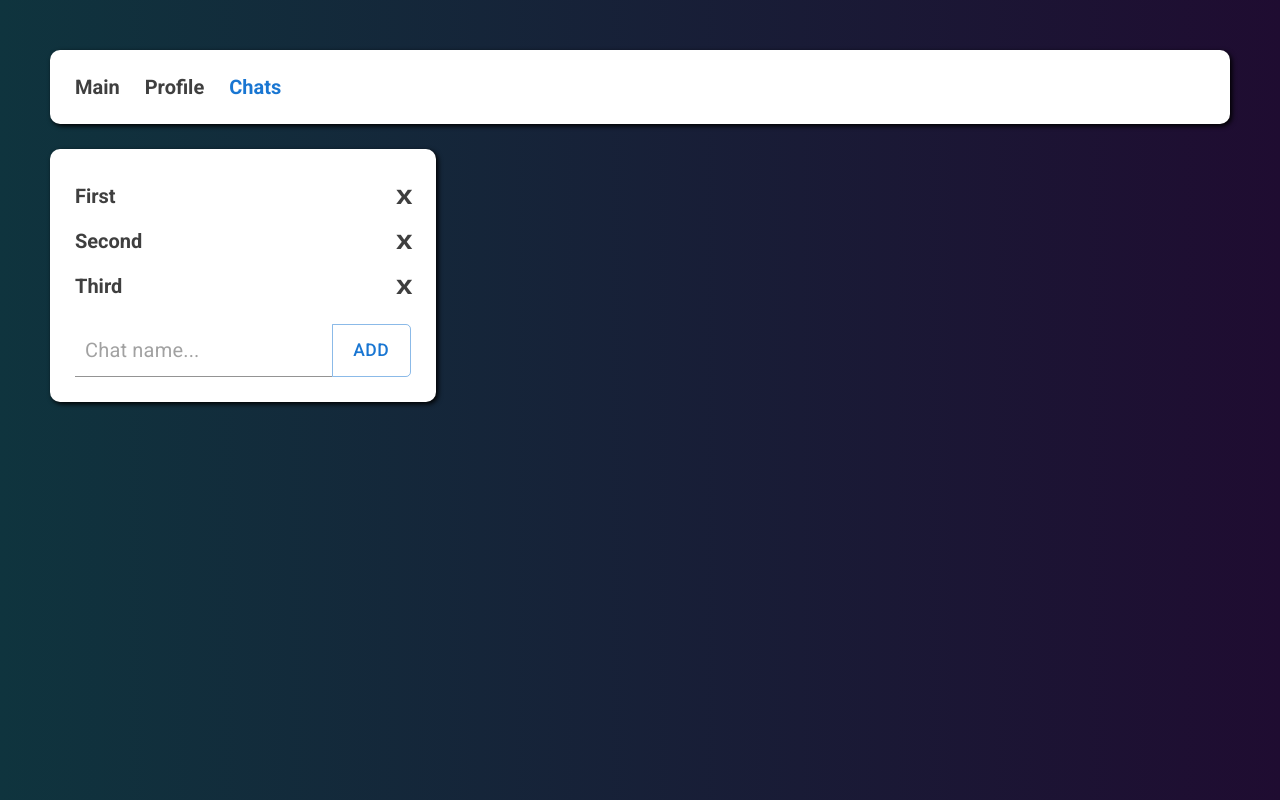
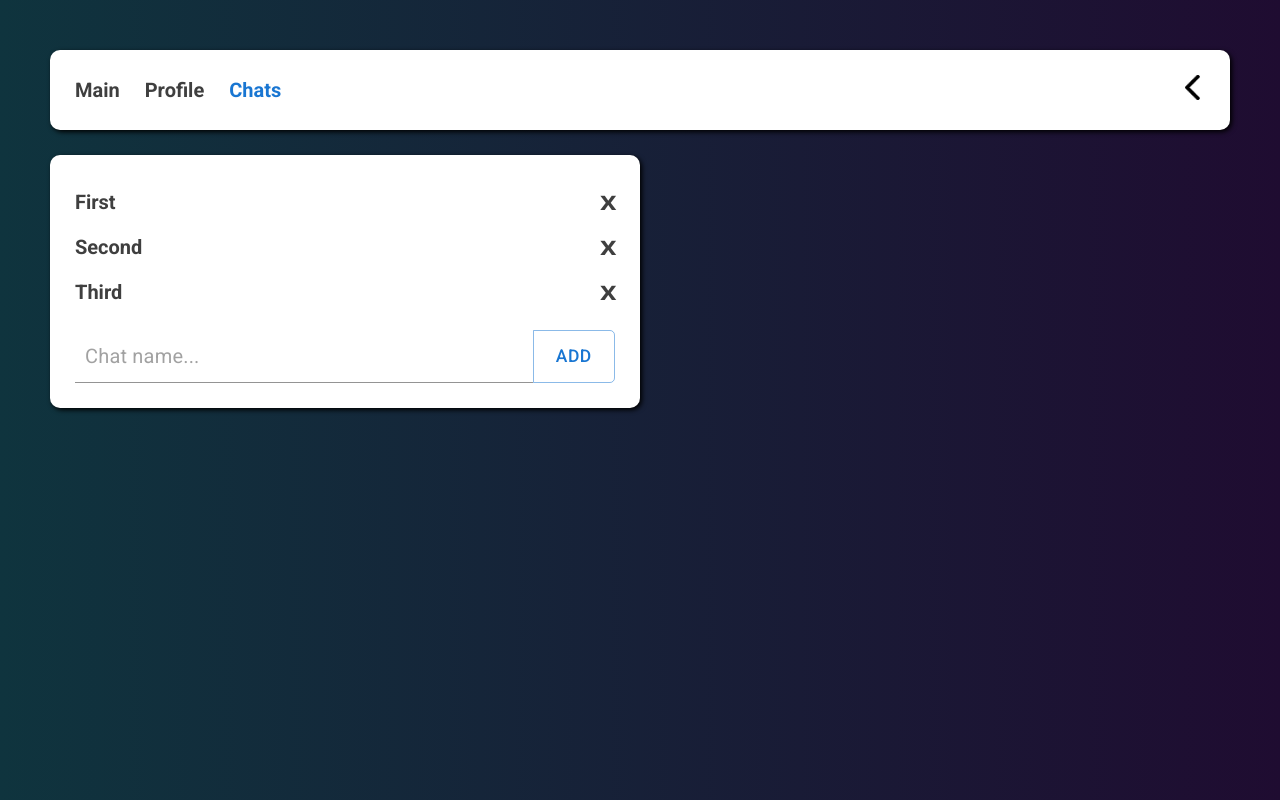
Before and after one commit to Nitrosick/GB_React, a React app: page /chats in a window 1280 px wide. Built offline with nearby package versions, Linux system fonts and the light colour scheme.

Commit message:
Lesson_4 / Toggle button
Lesson_4 / Toggle button

```diff
--- a/src/App.module.css
+++ b/src/App.module.css
@@ -24,13 +24,13 @@ body {
   display: flex;
   flex-direction: column;
   justify-content: space-between;
-  flex-grow: 1;
+  width: 100%;
   background-color: white;
   padding: 25px;
   border-radius: 10px;
   box-shadow: 2px 2px 5px black;
+  transition: 0.5s;
 }
 main {
   display: flex;
-  gap: 25px;
 }
--- a/src/App.module.less
+++ b/src/App.module.less
@@ -27,14 +27,14 @@ body {
     display: flex;
     flex-direction: column;
     justify-content: space-between;
-    flex-grow: 1;
+    width: 100%;
     background-color: white;
     padding: 25px;
     border-radius: 10px;
     box-shadow: 2px 2px 5px black;
+    transition: 0.5s;
 }
 
 main {
     display: flex;
-    gap: 25px;
 }
--- a/src/App.tsx
+++ b/src/App.tsx
@@ -28,7 +28,7 @@ export const App: FC = () => {
         id: nanoid(),
         name: chat,
       })),
-    [Object.keys(messages).length]
+    [messages, Object.keys(messages).length]
   );
 
   const onAddChat = (chat: Chat) => {
@@ -70,6 +70,7 @@ export const App: FC = () => {
                   chats={chats}
                   onAddChat={onAddChat}
                   onRemoveChat={onRemoveChat}
+                  toggle={toggle}
                 />
               }
             />
@@ -82,6 +83,7 @@ export const App: FC = () => {
                   onAddChat={onAddChat}
                   onRemoveChat={onRemoveChat}
                   onAddMessage={onAddMessage}
+                  toggle={toggle}
                 />
               }
             />
--- a/src/components/ChatList/ChatList.module.css
+++ b/src/components/ChatList/ChatList.module.css
@@ -1,11 +1,16 @@
 .chatlist {
+  box-sizing: border-box;
   display: flex;
   flex-direction: column;
   justify-content: space-between;
   background-color: white;
   padding: 25px;
+  margin-right: 25px;
   border-radius: 10px;
   box-shadow: 2px 2px 5px black;
+  width: 50%;
+  transition: 0.5s;
+  overflow: hidden;
 }
 .chatlist_item {
   display: flex;
@@ -43,3 +48,8 @@
   border-radius: 0 5px 5px 0;
   padding: 10px 25px;
 }
+.chatlist_hidden {
+  width: 0;
+  margin: 0;
+  padding: 25px 0;
+}
--- a/src/components/ChatList/ChatList.module.less
+++ b/src/components/ChatList/ChatList.module.less
@@ -1,11 +1,16 @@
 .chatlist {
+    box-sizing: border-box;
     display: flex;
     flex-direction: column;
     justify-content: space-between;
     background-color: white;
     padding: 25px;
+    margin-right: 25px;
     border-radius: 10px;
     box-shadow: 2px 2px 5px black;
+    width: 50%;
+    transition: 0.5s;
+    overflow: hidden;
 
     &_item {
         display: flex;
@@ -51,3 +56,9 @@
         }
     }
 }
+
+.chatlist_hidden {
+    width: 0;
+    margin: 0;
+    padding: 25px 0;
+}
--- a/src/components/ChatList/ChatList.tsx
+++ b/src/components/ChatList/ChatList.tsx
@@ -1,22 +1,25 @@
 import { nanoid } from 'nanoid';
 import { FC, useState } from 'react';
 import { Link } from 'react-router-dom';
+import { Chat } from 'src/common-types';
+
 import MUIList from '@mui/material/List';
 import MUIListItem from '@mui/material/ListItem';
 import MUIInput from '@mui/material/Input';
 import MUIButton from '@mui/material/Button';
-import { Chat } from 'src/common-types';
 
 import style from './ChatList.module.css';
 
 interface ChatListProps {
   chats: Chat[];
+  toggle: boolean;
   onAddChat: (chat: Chat) => void;
   onRemoveChat: (id: string) => void;
 }
 
 export const ChatList: FC<ChatListProps> = ({
   chats,
+  toggle,
   onAddChat,
   onRemoveChat,
 }) => {
@@ -45,7 +48,11 @@ export const ChatList: FC<ChatListProps> = ({
 
   return (
     <>
-      <div className={style.chatlist}>
+      <div
+        className={
+          style.chatlist + ' ' + (!toggle ? style.chatlist_hidden : '')
+        }
+      >
         <MUIList disablePadding>
           {chats.map((chat: Chat) => (
             <MUIListItem
--- a/src/components/Form/Form.tsx
+++ b/src/components/Form/Form.tsx
@@ -1,8 +1,10 @@
 import React, { FC } from 'react';
 import { memo, useState, createRef } from 'react';
+import { Message } from 'src/common-types';
+
 import MUIInput from '@mui/material/Input';
 import MUIButton from '@mui/material/Button';
-import { Message } from 'src/common-types';
+
 import style from './Form.module.css';
 
 interface FormProps {
@@ -16,7 +18,7 @@ export const Form: FC<FormProps> = memo(({ addMessage }) => {
     text: '',
     side: '',
   });
-  const input: any = createRef();
+  const input: React.RefObject<HTMLInputElement> = createRef();
 
   const changeMessage = (
     e: React.ChangeEvent<HTMLTextAreaElement | HTMLInputElement>
@@ -36,7 +38,9 @@ export const Form: FC<FormProps> = memo(({ addMessage }) => {
     addMessage(message);
     setMessage({ author: '', text: '', side: '' });
     setValue('');
-    input.current.focus();
+    if (input.current) {
+      input.current.focus();
+    }
   };
 
   return (
--- a/src/components/Header/Header.module.css
+++ b/src/components/Header/Header.module.css
@@ -27,9 +27,9 @@
   cursor: pointer;
 }
 .header .switcher_icon {
-  transform: rotate(-90deg);
+  transform: rotate(180deg);
   transition: 0.5s;
 }
 .header .switcher_icon_off {
-  transform: rotate(90deg);
+  transform: rotate(0deg);
 }
--- a/src/components/Header/Header.module.less
+++ b/src/components/Header/Header.module.less
@@ -30,12 +30,12 @@
         cursor: pointer;
 
         &_icon {
-            transform: rotate(-90deg);
+            transform: rotate(180deg);
             transition: 0.5s;
         }
 
         &_icon_off {
-            transform: rotate(90deg);
+            transform: rotate(0deg);
         }
     }
 }
--- a/src/components/Header/Header.tsx
+++ b/src/components/Header/Header.tsx
@@ -1,7 +1,8 @@
 import { FC } from 'react';
 import { NavLink, Outlet } from 'react-router-dom';
 import { NAVIGATE } from 'src/constants';
-import icon from '../../images/arrow.png';
+
+import icon from 'src/images/arrow.png';
 import style from './Header.module.css';
 
 interface HeaderProps {
@@ -28,7 +29,7 @@ export const Header: FC<HeaderProps> = ({ toggle, setToggle }) => {
           ))}
         </nav>
 
-        {/* <button
+        <button
           className={style.switcher}
           onClick={() => {
             setToggle(!toggle);
@@ -45,7 +46,7 @@ export const Header: FC<HeaderProps> = ({ toggle, setToggle }) => {
             height="25"
             alt="icon"
           />
-        </button> */}
+        </button>
       </header>
       <main>
         <Outlet />
--- a/src/pages/ChatPage.tsx
+++ b/src/pages/ChatPage.tsx
@@ -1,15 +1,16 @@
-import { FC, useCallback } from 'react';
-import { useEffect } from 'react';
+import { FC, useCallback, useEffect } from 'react';
 import { Form } from 'src/components/Form/Form';
 import { MessageList } from 'src/components/MessagesList/MessagesList';
+import { ChatList } from 'src/components/ChatList/ChatList';
 import { Message, Messages, Chat } from 'src/common-types';
-import { ChatList } from 'src/components/ChatList/ChatList';
 import { Navigate, useParams } from 'react-router-dom';
+
 import style from 'src/App.module.css';
 
 interface ChatPageProps {
   chats: Chat[];
   messages: Messages;
+  toggle: boolean;
   onAddChat: (chat: Chat) => void;
   onRemoveChat: (id: string) => void;
   onAddMessage: (id: string, msg: Message) => void;
@@ -18,6 +19,7 @@ interface ChatPageProps {
 export const ChatPage: FC<ChatPageProps> = ({
   chats,
   messages,
+  toggle,
   onAddChat,
   onRemoveChat,
   onAddMessage,
@@ -45,7 +47,7 @@ export const ChatPage: FC<ChatPageProps> = ({
         }, 1500);
       }
     }
-  }, [chatId, messages]);
+  }, [chatId, messages, onAddMessage]);
 
   const handleAddMessage = useCallback(
     (message: Message) => {
@@ -53,7 +55,7 @@ export const ChatPage: FC<ChatPageProps> = ({
         onAddMessage(chatId, message);
       }
     },
-    [chatId]
+    [chatId, onAddMessage]
   );
 
   if (chatId && !messages[chatId]) {
@@ -66,6 +68,7 @@ export const ChatPage: FC<ChatPageProps> = ({
         chats={chats}
         onAddChat={onAddChat}
         onRemoveChat={onRemoveChat}
+        toggle={toggle}
       />
       <div className={style.chat}>
         <MessageList messages={chatId ? messages[chatId] : []} />
```
Also changed, not shown: src/components/App/App.tsx (deleted, +0 -72 lines).
